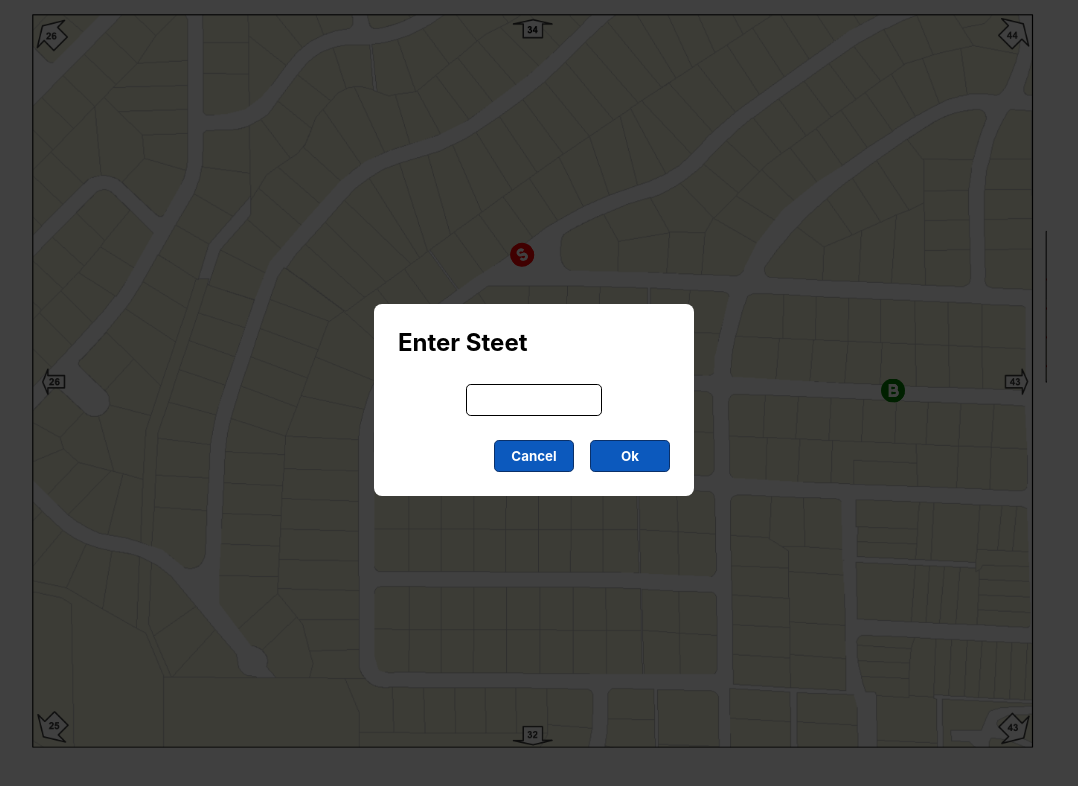
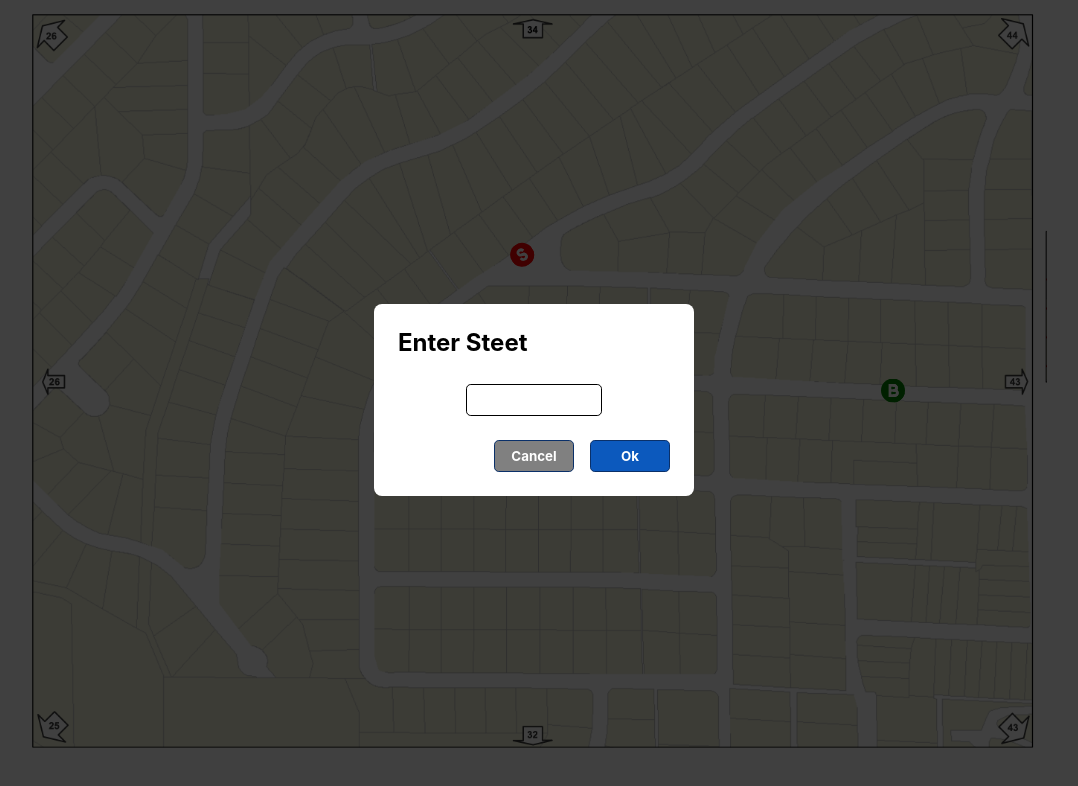
Before and after one commit to CircleMSolutions/map-test, a React (Create React App) app: page / in a window 1280 px wide. Both pictures are taken after a click on the element 628 px from the left and 256 px from the top of the page. Shown: the top 786 px of the page, without its empty margins (106-1184 px from the left). Built offline with nearby package versions, Linux system fonts and the light colour scheme.

Commit message:
Edited look of dialog buttons

```diff
--- a/src/components/Dialog.module.css
+++ b/src/components/Dialog.module.css
@@ -50,4 +50,5 @@
     border: 1px solid rgb(10, 48, 105);
     color: white;
     background-color: rgb(12, 89, 189);
+    cursor: pointer;
 }
--- a/src/components/Dialog.tsx
+++ b/src/components/Dialog.tsx
@@ -32,7 +32,7 @@
             <input type="text" value={value} onChange={(e) => setValue(e.target.value)} />
             </div>
         <div className={styles["dialog-action"]}>
-          <button type="button" onClick={props.onCancel}>
+          <button style={{background: 'gray'}} type="button" onClick={props.onCancel}>
             Cancel
           </button>
           <button
```
